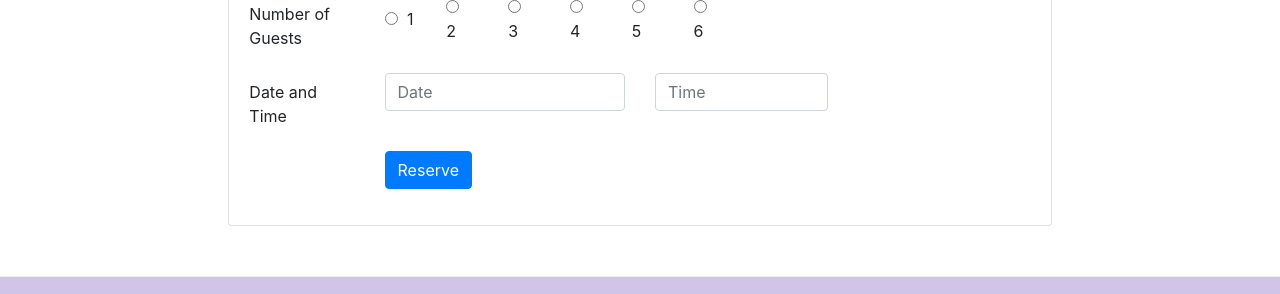
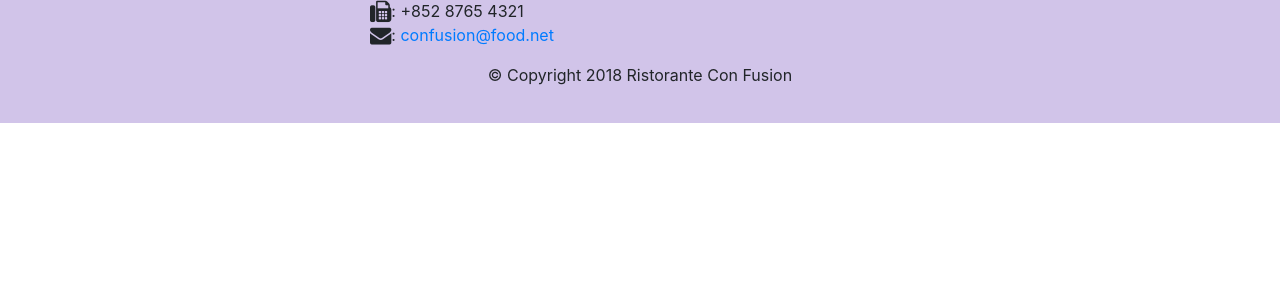
Before and after one commit to ritikgupta21092000/Restuarant-site, a website: page index.html in a window 1280 px wide. Shown: the part 2084-2378 px from the top of the page. After the commit the page ends 2207 px from the top, so only its background shows below. Drawn offline with nearby package versions, Linux system fonts and the light colour scheme.

Commit message:
Updated index.html

```diff
--- a/index.html
+++ b/index.html
@@ -131,11 +131,11 @@
               </div>
               <div class="col-md-4">
                 <div class="btn-group btn-group-toggle" data-toggle="buttons">
-                  <label for="" class="btn btn-success">
-                    <input type="radio" name="section" autocomplete="off" id="">Non-Smoking
+                  <label for="" class="btn btn-success active">
+                    <input type="radio" name="section" autocomplete="off" id="" checked>Non-Smoking
                   </label>
-                  <label for="" class="btn btn-danger active">
-                    <input type="radio" name="section" autocomplete="off" id="" checked>Smoking
+                  <label for="" class="btn btn-danger">
+                    <input type="radio" name="section" autocomplete="off" id="">Smoking
                   </label>
                 </div>
               </div>
@@ -321,72 +321,9 @@
   </div>
 
 
-  <div class="row-content row" id="reserveform">
-    <div class="col-12 col-sm-8 offset-sm-2">
-      <div class="card">
-        <h1 class="card-header bg-warning text-white">Reserve a Table</h1>
-        <div class="card-body">
-          <form action="">
-            <div class="form-group row">
-              <div class="col-md-2">
-                <label for="guests" class="col-form-label">Number of Guests</label>
-              </div>
-              <div class="col-md-10">
-                <div class="form-check form-check-inline row">
-                  <div class="col-md-2">
-                    <input class="form-check-input" type="radio" name="guests1" id="guests1">
-                    <label for="guests1" class="form-check-label">1</label>
-                  </div>
-                  <div class="col-md-2">
-                    <input class="form-check-input" type="radio" name="guests2" id="guests2">
-                    <label for="guests2" class="form-check-label">2</label>
-                  </div>
-                  <div class="col-md-2">
-                    <input class="form-check-input" type="radio" name="guests3" id="guests3">
-                    <label for="guests3" class="form-check-label">3</label>
-                  </div>
-                  <div class="col-md-2">
-                    <input class="form-check-input" type="radio" name="guests4" id="guests4">
-                    <label for="guests4" class="form-check-label">4</label>
-                  </div>
-                  <div class="col-md-2">
-                    <input class="form-check-input" type="radio" name="guests5" id="guests5">
-                    <label for="guests5" class="form-check-label">5</label>
-                  </div>
-                  <div class="col-md-2">
-                    <input class="form-check-input" type="radio" name="guests6" id="guests6">
-                    <label for="guests6" class="form-check-label">6</label>
-                  </div>
 
-                </div>
-              </div>
-            </div>
 
-            <div class="form-group row">
-              <div class="col-md-2">
-                <label for="date" class="col-form-label">Date and Time</label>
-              </div>
-              <div class="col-md-4">
-                <input type="text" class="form-control" name="date" id="date" placeholder="Date">
-              </div>
-              <div class="col-md-3">
-                <input type="text" class="form-control" name="date" id="date" placeholder="Time">
-              </div>
-            </div>
 
-            <div class="form-group row">
-              <div class="col-md-3 offset-md-2">
-                <button type="submit" class="btn btn-primary btn-md">Reserve</button>
-              </div>
-            </div>
-
-          </form>
-        </div>
-      </div>
-    </div>
-  </div>
-
-  </div>
 
   <footer class="footer">
     <div class="container">
```
